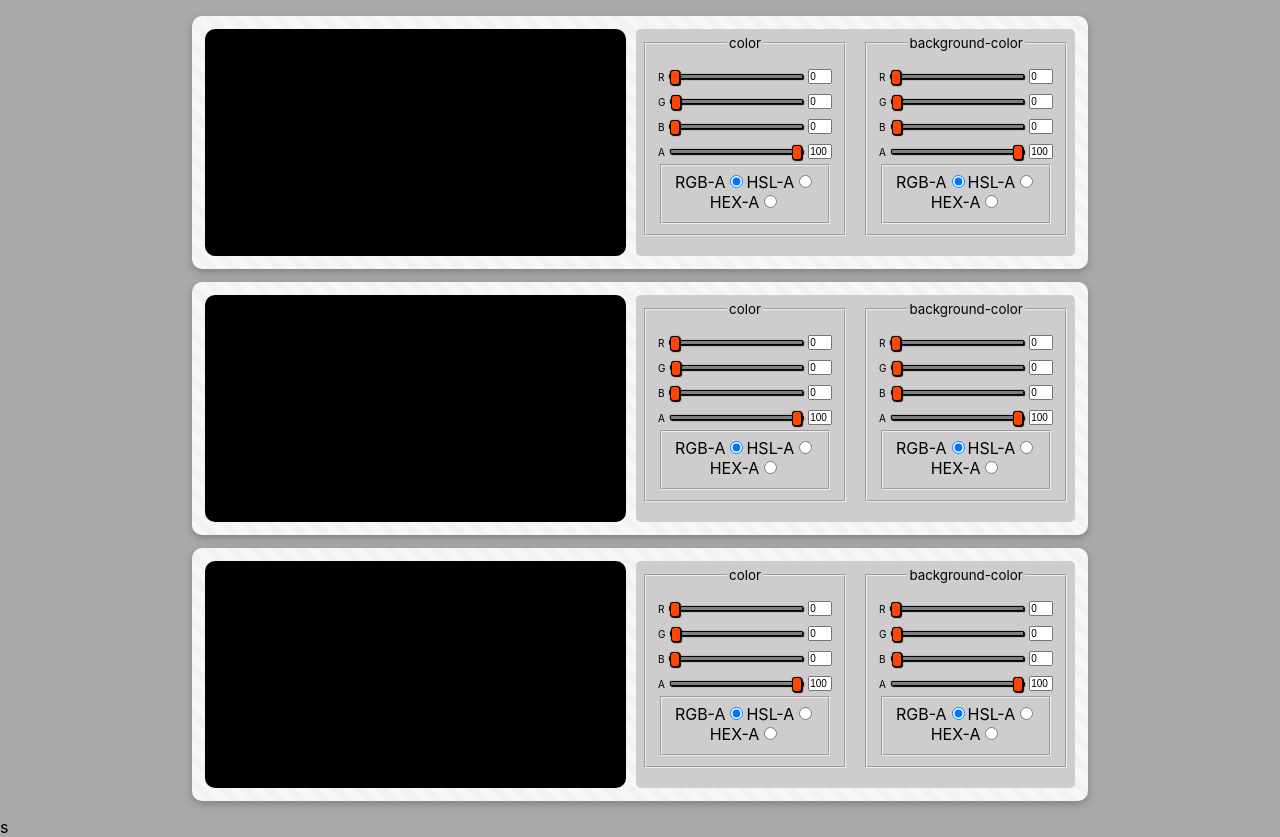
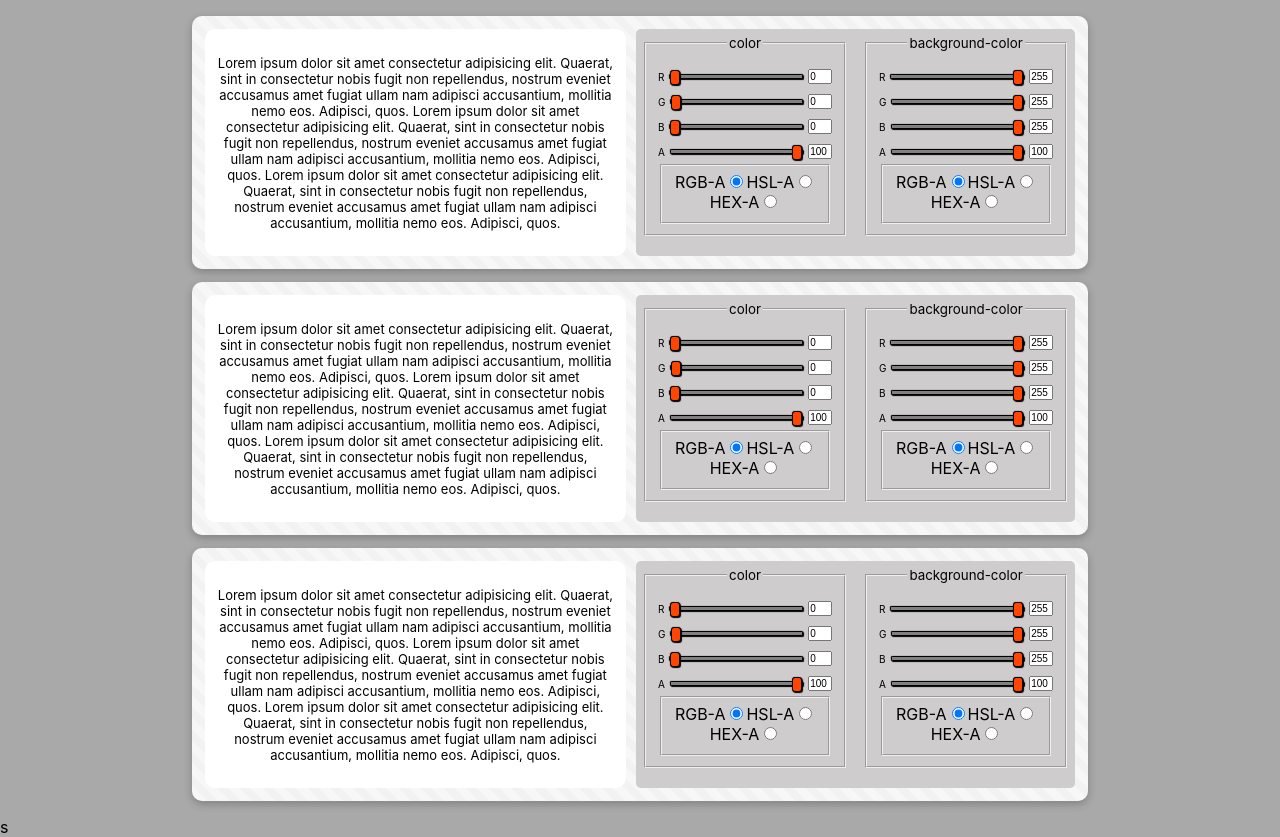
Before and after one commit to bart-1/css-stylizer, a React (Vite) app: page / in a window 1280 px wide. Built offline with nearby package versions, Linux system fonts and the light colour scheme.

Commit message:
feat: initial values of colors (not black)
chore: delete unused files
refactor: initial colors value is only as ObjectRGBA
refactor: delete unused type

```diff
--- a/src/ColorController.tsx
+++ b/src/ColorController.tsx
@@ -4,7 +4,6 @@ import {
   InputList,
   inputsList,
   otherColorsToObjectRGBA,
-  OutputColorData,
 } from "./appLibrary";
 import "./styles/ColorController.css";
 import { ObjectHsla, ObjectRgba } from "./colorHelpers/colorObjectsInterfaces";
@@ -16,7 +15,7 @@ import InputColorChannelsSet from "./InputColorChannelsSet";
 
 interface ColorControllerProps {
   name: string;
-  initialColorData: OutputColorData;
+  initialColorData: ObjectRgba;
   initialColorModel: ColorModeType;
   targetID: string;
   outputColor: (outputColor: ObjectRgba) => void;
@@ -41,7 +40,12 @@ const ColorController = ({
   const [colorDataType, setColorDataType] = useState<ColorModeType>("rgba");
 
   useLayoutEffect(() => {
-    // inputToAllColorsChannels(inputColor);
+
+    if (initialColorData) {
+       setR(initialColorData.r);
+       setG(initialColorData.g);
+       setB(initialColorData.b);
+    }
   }, []);
 
   useEffect(() => {
--- a/src/ControlPanel.tsx
+++ b/src/ControlPanel.tsx
@@ -25,7 +25,7 @@ interface ControllPanelProps {
   sampleID: string;
   colorModel: ColorModeType;
   CSSTargets: string[];
-  initialColorData: { [key: string]: OutputColorData };
+  initialColorData: { [key: string]: ObjectRgba };
 }
 
 const ControlPanel = ({
@@ -61,7 +61,7 @@ const ControlPanel = ({
       key={target + sampleID}
       targetID={sampleID}
       name={target}
-      initialColorData={target === 'color' && initialColorData.color || target === 'background-color' && initialColorData.background || '00000000FF'}
+      initialColorData={target === 'color' && initialColorData.color || target === 'background-color' && initialColorData.background || {r:0, g:0, b:0, a:0}}
       outputColor={(outputColor) => {
         handleOutput(outputColor, target, sampleID)
       }}
--- a/src/appLibrary.ts
+++ b/src/appLibrary.ts
@@ -18,14 +18,13 @@ export type InputList = {
 export type ColorModeType = "rgba" | "hsla" | "hexa";
 export type OutputColorData = ObjectHexa | ObjectHsla | ObjectRgba | string;
 
-export type ColorControllerData = {r: number, g: number, b:number, h:number, s: number, l:number, a:number, hex: string}
+export type CSSTargets = "color" | "background-color";
 
-export type CSSTargets = "color" | "background-color";
 export type SamplesSetup = {
   id: number;
   CSSTargets: CSSTargets[];
   colorModel: ColorModeType;
-  initialValues: { [key: string]: OutputColorData };
+  initialValues: { [key: string]: ObjectRgba };
 };
 
 export type ControllerDataPack = {
@@ -49,8 +48,8 @@ export const samplesSetup: SamplesSetup[] = [
     CSSTargets: ["color", "background-color"],
     colorModel: "hsla",
     initialValues: {
-      color: { h: 0, s: 0, l: 0, a: 100 },
-      background: { h: 0, s: 0, l: 100, a: 100 },
+      color: { r: 0, g: 0, b: 0, a: 100 },
+      background: { r: 255, g: 255, b: 255, a: 100 },
     },
   },
   {
@@ -58,8 +57,8 @@ export const samplesSetup: SamplesSetup[] = [
     CSSTargets: ["color", "background-color"],
     colorModel: "hexa",
     initialValues: {
-      color: "000000FF",
-      background: "FFFFFFFF",
+      color: { r: 0, g: 0, b: 0, a: 100 },
+      background: { r: 255, g: 255, b: 255, a: 100 },
     },
   },
 ];
```
Also changed, not shown: src/logo.svg (deleted).
